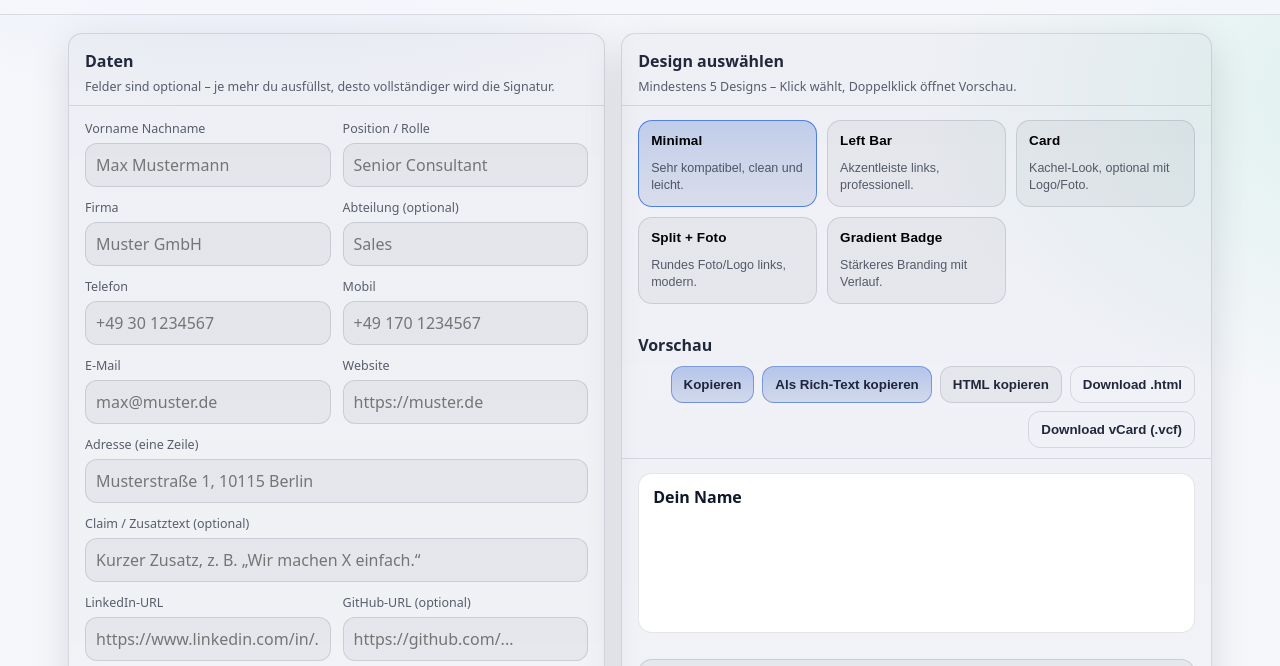
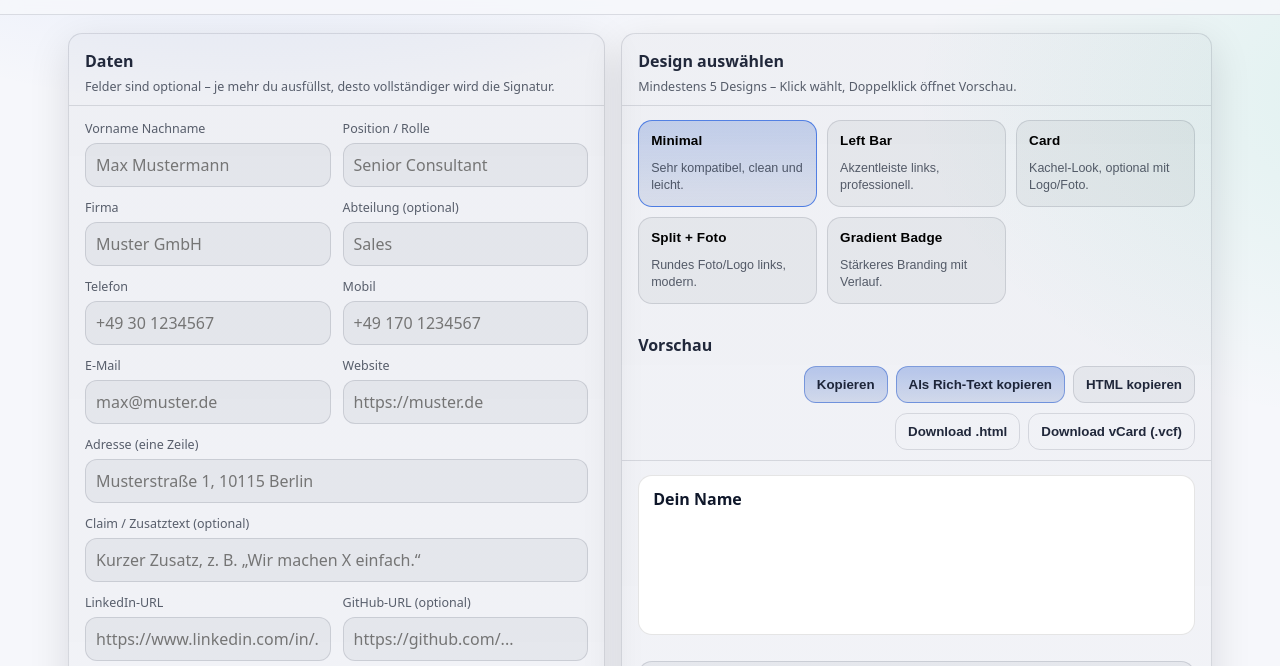
Before and after one commit to Schello805/signatur-generator, a website: page index.html in a window 1280 px wide. Shown: the part 88-754 px from the top of the page. Drawn offline with Linux system fonts and the light colour scheme; no server answers.

Commit message:
ui: group preview action buttons

```diff
--- a/index.html
+++ b/index.html
@@ -4,7 +4,7 @@
     <meta charset="utf-8" />
     <meta name="viewport" content="width=device-width, initial-scale=1" />
     <meta name="color-scheme" content="light" />
-    <meta name="app-version" content="1.1.17" />
+    <meta name="app-version" content="1.1.18" />
     <meta name="theme-color" content="#f6f7fb" />
     <title>Signaturgenerator</title>
     <link rel="icon" type="image/png" href="Logo-Signatur-Generator.png" />
@@ -174,6 +174,7 @@
         <div class="panel-head preview-head">
           <h2>Vorschau</h2>
           <div class="preview-actions">
+            <div class="btn-group" aria-label="Kopieren">
               <button
                 type="button"
                 class="btn"
@@ -184,8 +185,11 @@
               </button>
               <button type="button" class="btn" id="btnCopyRich">Als Rich‑Text kopieren</button>
               <button type="button" class="btn btn-secondary" id="btnCopyHtml">HTML kopieren</button>
+            </div>
+            <div class="btn-group btn-group-downloads" aria-label="Downloads">
               <button type="button" class="btn btn-ghost" id="btnDownload">Download .html</button>
               <button type="button" class="btn btn-ghost" id="btnVcard">Download vCard (.vcf)</button>
+            </div>
           </div>
         </div>
 
--- a/package.json
+++ b/package.json
@@ -1,7 +1,7 @@
 {
   "name": "signatur-generator",
   "private": true,
-  "version": "1.1.17",
+  "version": "1.1.18",
   "description": "Lokale Webapp zum Erstellen von E-Mail-Signaturen",
   "type": "module",
   "scripts": {
--- a/service-worker.js
+++ b/service-worker.js
@@ -1,6 +1,6 @@
 // Signaturgenerator Service Worker
 // Version must be bumped on releases to ensure updates propagate.
-const APP_VERSION = "1.1.17";
+const APP_VERSION = "1.1.18";
 const CACHE_PREFIX = "sg-cache-";
 const CACHE_NAME = `${CACHE_PREFIX}${APP_VERSION}`;
 
--- a/styles.css
+++ b/styles.css
@@ -246,7 +246,10 @@ input[type="file"]{padding: 8px 10px; cursor:pointer;}
 
 .preview-head{display:flex; align-items:center; justify-content:space-between; gap: 10px; flex-wrap:wrap;}
 .preview-head h2{flex: 1 1 140px;}
-.preview-actions{display:flex; flex-wrap:wrap; gap: 8px; justify-content:flex-end;}
+.preview-actions{display:flex; flex-wrap:wrap; gap: 10px; justify-content:flex-end; align-items:center;}
+.btn-group{display:flex; flex-wrap:wrap; gap: 8px; align-items:center;}
+.btn-group-downloads{margin-left:auto;}
+.btn{white-space:nowrap;}
 
 .preview-shell{padding: 14px 16px 16px;}
 .notice{
```
Also changed, not shown: cookies.html (+1 -1 lines), datenschutz.html (+1 -1 lines), impressum.html (+1 -1 lines), CHANGELOG.md. Lines whose indentation alone changed are shown as unchanged.
